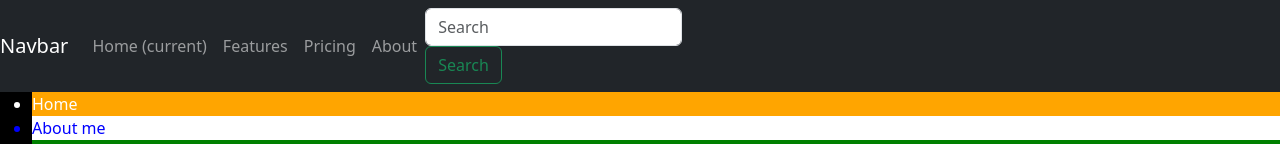
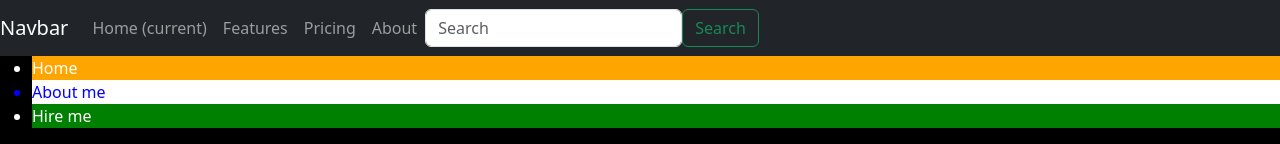
Before and after one commit to AmritaashVerma/My-web-dev-journey, a website: page Javascript tutorial/Chapter 7/index.html in a window 1280 px wide. Shown: the top 144 px of the page. Drawn offline with nearby package versions, Linux system fonts and the light colour scheme.

Commit message:
button fix in navbar in chapter 7

```diff
--- a/Javascript tutorial/Chapter 7/index.html
+++ b/Javascript tutorial/Chapter 7/index.html
@@ -38,9 +38,9 @@
               <a class="nav-link" href="#">About</a>
             </li>
           </ul>
-          <form class="form-inline my-2 my-lg-0">
-            <input class="form-control mr-sm-2" type="search" placeholder="Search" aria-label="Search">
-            <button class="btn btn-outline-success my-2 my-sm-0" type="submit">Search</button>
+          <form class="d-flex" role="search">
+            <input class="form-control" type="search" placeholder="Search" aria-label="Search">
+            <button class="btn btn-outline-success" type="submit">Search</button>
           </form>
         </div>
       </nav>
```
